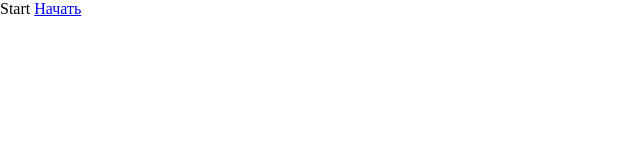
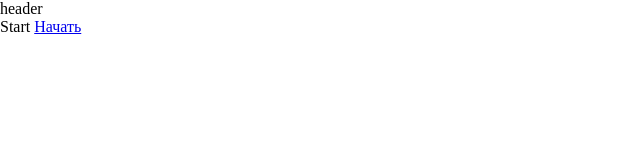
Before and after one commit to cossack-don/travel, a React (Vite) app in the folder client/: page / in a window 1280 px wide. Shown: the top 160 px of the page, without its empty margins (0-640 px from the left). Built offline with nearby package versions, Linux system fonts and the light colour scheme.

Commit message:
fix: change fsd

```diff
--- a/client/src/app/App.tsx
+++ b/client/src/app/App.tsx
@@ -1,11 +1,18 @@
-import Routers from './routers';
+import '@/app//style/reset.css'
+import '@/app/style/palette.css'
+import '@/app/style/index.css'
 
-function App() {
+import StoreProvider from '@/app/providers/store'
+import Router from "@/app/providers/routers";
+import DefaultLayout from "@/app/providers/layouts/DefaultLayout";
 
+const App = () => {
   return (
-    <>
-        <Routers/>
-    </>
+        <StoreProvider>
+            <DefaultLayout>
+                <Router/>
+            </DefaultLayout>
+        </StoreProvider>
   )
 }
 
--- /dev/null
+++ b/client/src/app/providers/layouts/DefaultLayout.tsx
@@ -0,0 +1,15 @@
+import { ReactNode } from 'react';
+type Props = {
+    children: ReactNode;
+}
+
+const DefaultLayout = ({children}:Props) => {
+    return (
+        <div>
+            header
+            {children}
+        </div>
+    )
+}
+
+export default DefaultLayout
--- /dev/null
+++ b/client/src/app/providers/layouts/index.ts
@@ -0,0 +1 @@
+//test
--- /dev/null
+++ b/client/src/app/providers/store/index.tsx
@@ -0,0 +1,11 @@
+import {Provider} from "react-redux";
+import {store} from "@/app/providers/store/store";
+import { ReactNode } from 'react';
+
+type Props = {
+    children: ReactNode;
+}
+
+const StoreProvider = ({children}:Props) => <Provider store={store}> {children}</Provider>
+
+export default StoreProvider
--- a/client/src/app/store/store.ts
+++ b/client/src/app/providers/store/store.ts
@@ -1,5 +1,5 @@
 import { configureStore } from '@reduxjs/toolkit'
-import counterReducer from '../../features/counter/counterSlice.ts'
+import counterReducer from '@/features/counter/counterSlice.ts'
 
 export const store = configureStore({
     reducer: {
--- a/client/src/features/counter/Counter.tsx
+++ b/client/src/features/counter/Counter.tsx
@@ -1,5 +1,5 @@
 import React from 'react'
-import type { RootState } from '../../app/store/store.ts'
+import type { RootState } from '@/app/providers/store/store.ts'
 import { useSelector, useDispatch } from 'react-redux'
 import { decrement, increment } from './counterSlice'
 
--- a/client/src/main.tsx
+++ b/client/src/main.tsx
@@ -1,18 +1,4 @@
-
 import { createRoot } from 'react-dom/client'
 import App from './app/App.tsx'
-import '@/shared/assets/reset.css'
-import '@/shared/assets/palette.css'
-import '@/shared/assets/index.css'
-import { BrowserRouter } from 'react-router-dom';
 
-import { store } from './app/store/store.ts'
-import { Provider } from 'react-redux'
-
-createRoot(document.getElementById('root')!).render(
-      <Provider store={store}>
-      <BrowserRouter>
-          <App />
-      </BrowserRouter>
-      </Provider>
-)
+createRoot(document.getElementById('root')!).render(<App/>)
--- /dev/null
+++ b/client/src/shared/plugins/index.ts
@@ -0,0 +1 @@
+//test
```
Also changed, not shown: client/src/app/providers/routers/index.tsx (renamed from client/src/app/routers/index.tsx, +6 -1 lines), client/src/app/style/index.css (added), client/src/app/style/palette.css (renamed from client/src/shared/assets/palette.css), client/src/app/style/reset.css (renamed from client/src/shared/assets/reset.css).
